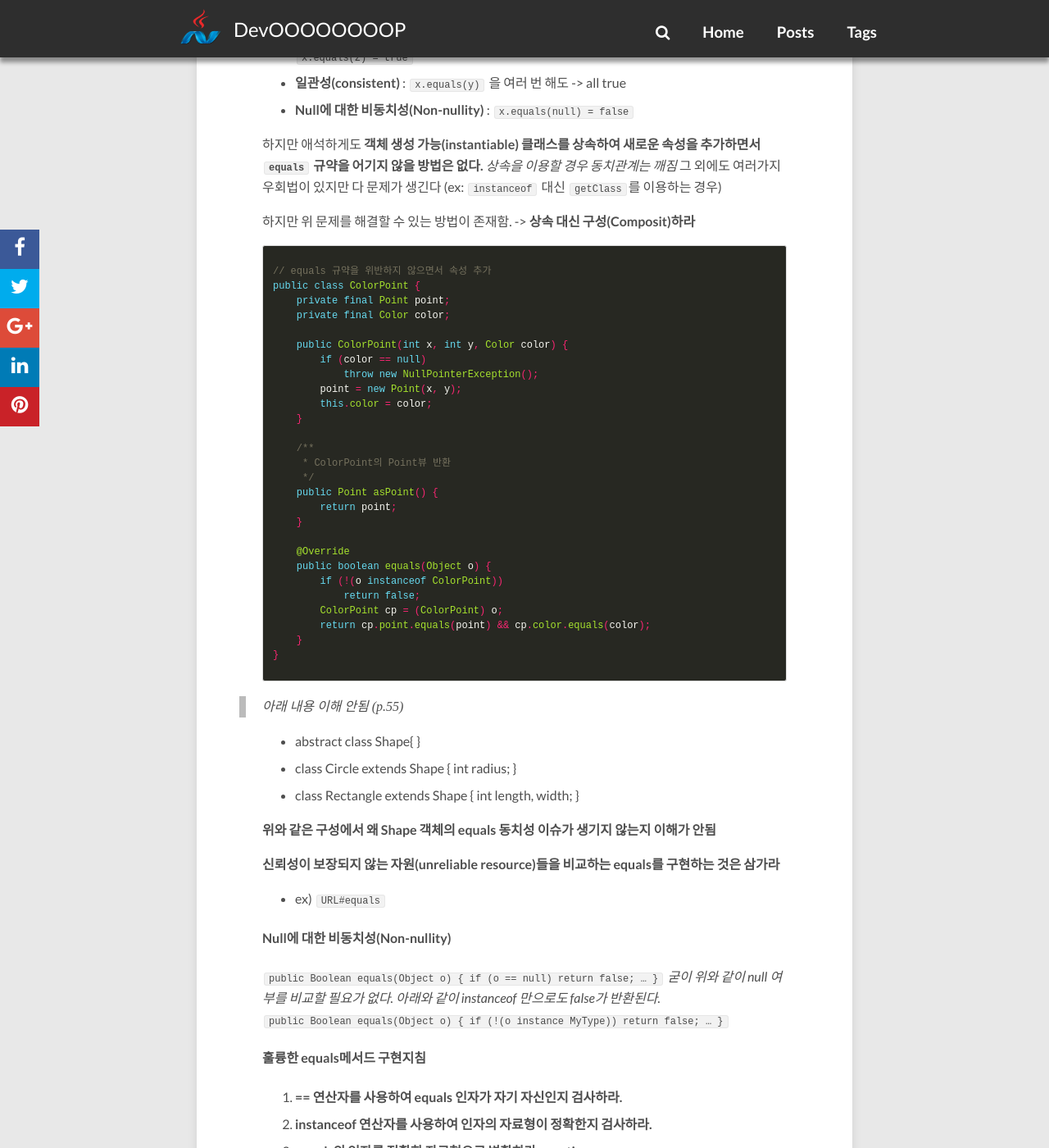
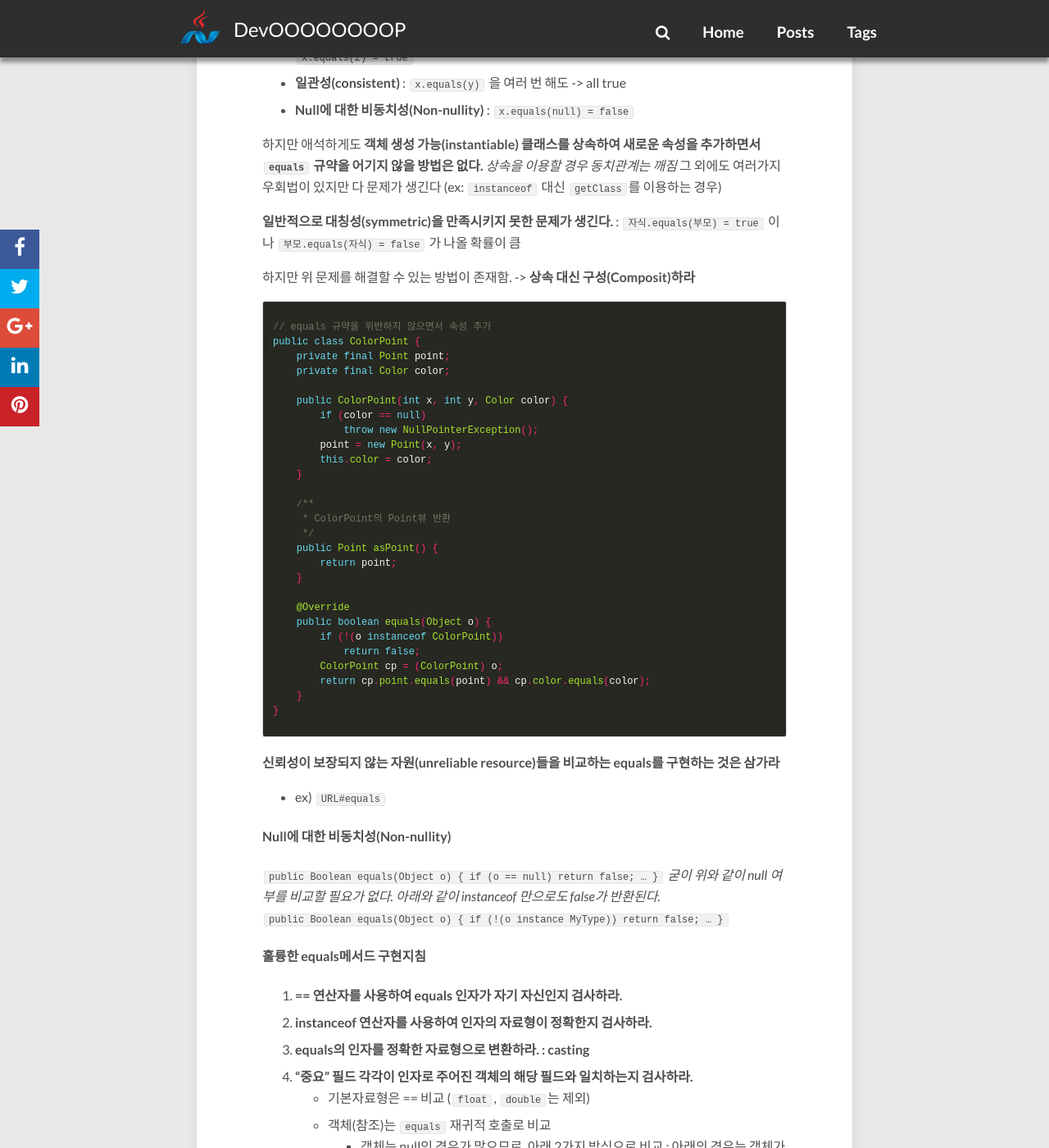
Before and after one commit to redutan/redutan.github.io, a Jekyll site: the page built from _posts/2016/2016-02-21-effective-java2-chapter03.markdown, in a window 1280 px wide and 1400 px high, scrolled down 1285 px. Shown: the whole window at 82% size. Built offline with Jekyll 4.4.1, drawn with Linux system fonts in a browser that asks for light colours; nearby versions of some CDN libraries; comment, search, counter and statistics services are not loaded; some of the changed text lies outside the part shown.

Commit message:
이펙티브 자바 일부 내용 수정

```diff
--- a/_posts/2016/2016-02-21-effective-java2-chapter03.markdown
+++ b/_posts/2016/2016-02-21-effective-java2-chapter03.markdown
@@ -36,6 +36,8 @@ equals 메서드는 **동치 관계(equivalence relation)** 를 만족해야함
 하지만 애석하게도 **객체 생성 가능(instantiable) 클래스를 상속하여 새로운 속성을 추가하면서 `equals` 규약을 어기지 않을 방법은 없다.** *상속을 이용할 경우 동치관계는 깨짐*
 그 외에도 여러가지 우회법이 있지만 다 문제가 생긴다 (ex: `instanceof` 대신 `getClass`를 이용하는 경우)
 
+**일반적으로 대칭성(symmetric)을 만족시키지 못한 문제가 생긴다.** : `자식.equals(부모) = true` 이나 `부모.equals(자식) = false` 가 나올 확률이 큼
+
 하지만 위 문제를 해결할 수 있는 방법이 존재함. -> **상속 대신 구성(Composit)하라**
 
 {% highlight java %}
@@ -67,14 +69,6 @@ public class ColorPoint {
     }
 }
 {% endhighlight %}
-
-> 아래 내용 이해 안됨 (p.55)
-
-- abstract class Shape{ }
-- class Circle extends Shape { int radius; }
-- class Rectangle extends Shape { int length, width; }
-
-**위와 같은 구성에서 왜 Shape 객체의 equals 동치성 이슈가 생기지 않는지 이해가 안됨**
 
 **신뢰성이 보장되지 않는 자원(unreliable resource)들을 비교하는 equals를 구현하는 것은 삼가라**
 
@@ -199,13 +193,13 @@ public PhoneNumber clone() {
 shallow copy(단순하게 `super.clone()`)가 될 경우 일부 상태(속성)를 공유하게 되므로 문제가 생긴다.
 *A라는 객체를 복사해서 B라는 객체를 만들었는데 A의 특정속성 (call by reference 기반 속성)을 수정하면 B도 수정되는 이슈*
 
-**즉, 원본과 복사본 상이의 불변식(invariant)의 깨진다.**
+**즉, 복사본의 불변식(invariant)의 깨진다.**
 
 복잡한 `clone`를 재정의 하는 것 보다는 **복사 생성자(copy constructor)나 복사 팩터리(copy factory)를 제공하는 것** 이 더 낫다.
 - 복사 생성자 : `public Yum(Yum yum);`
 - 복사 팩터리 : `public static Yum newInstance(Yum yum);`
 
-> 또한 불변객체의 경우 실질적으로 복제를 허용하는 것 논리적으로 오류가 생긴다 : 복사본과 원본을 논리적으로 구별할 수 없음.
+> 또한 불변객체의 경우 실질적으로 복제를 허용하는 것 논리적으로 오류가 생긴다 : 복사본과 원본을 논리적으로 구별할 수 없음. - 불변객체는 일반적으로 값객체들인데 어짜피 논리적으로 같아도 괜찮지 않는가? Deep Copy면 괜찮을 거 같음.
 
 ### 복사 생성자, 복사 팩터리의 장점
 
```
Also changed, not shown: other parts of _posts/2016/2016-02-21-effective-java2-chapter03.markdown (+1 -1 lines).
